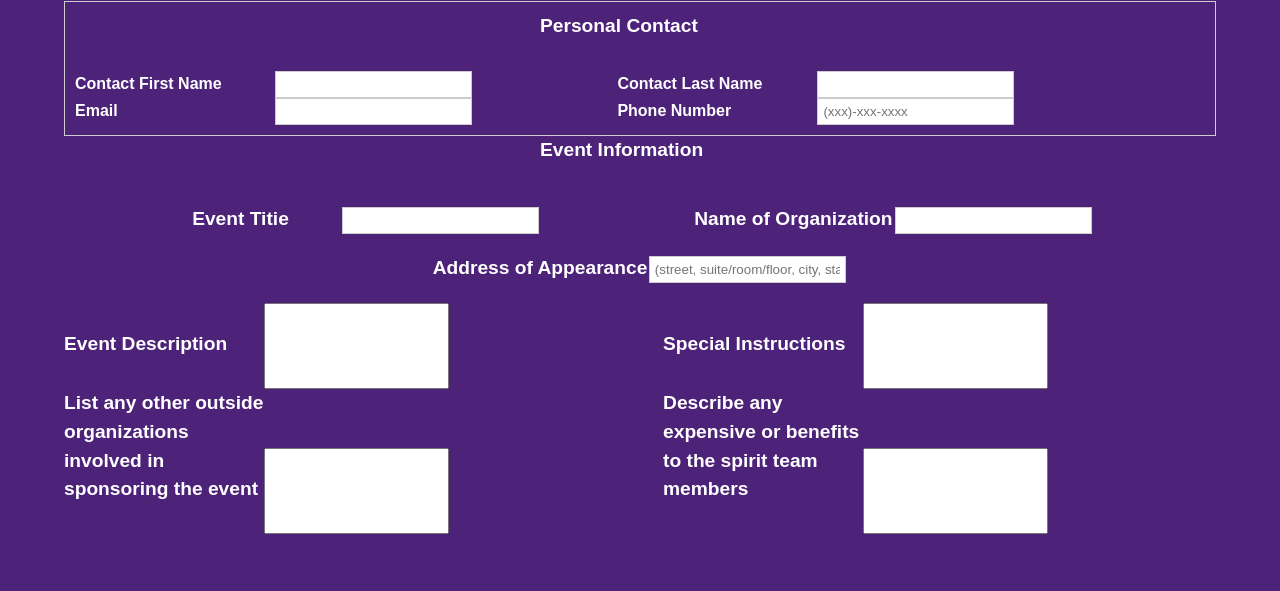
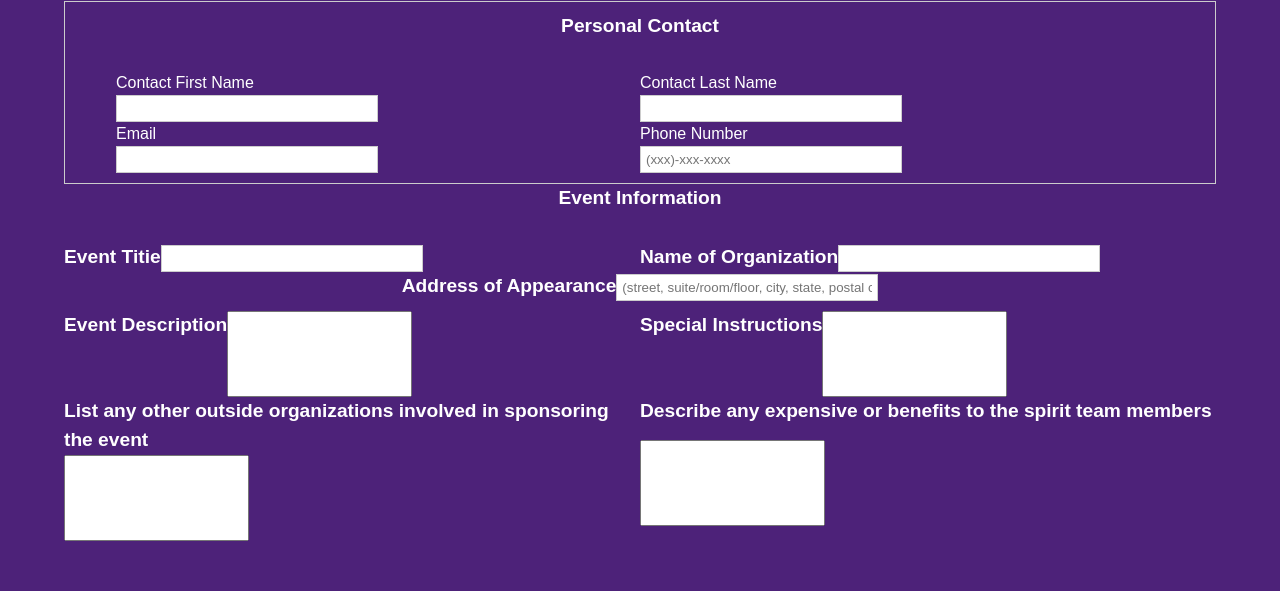
Before and after one commit to jhmejia/superfrog-scheduler, a Vue app in the folder superfrogstudentscheduler/: page /range in a window 1280 px wide. Both pictures are taken after a click on the button "Forward". Shown: the part 129-720 px from the top of the page. Built offline with nearby package versions, Linux system fonts and the light colour scheme; some icons are missing.

Commit message:
Request page is Functional, just trying to finish up css/workout bugs

```diff
--- a/superfrogstudentscheduler/package.json
+++ b/superfrogstudentscheduler/package.json
@@ -9,6 +9,7 @@
     "preview": "vite preview"
   },
   "dependencies": {
+    "@vuepic/vue-datepicker": "^4.5.1",
     "vue": "^3.2.47",
     "vue-datepicker-ui": "^3.1.1",
     "vue-router": "^4.1.6",
--- a/superfrogstudentscheduler/src/components/request-page/date-time-page.vue
+++ b/superfrogstudentscheduler/src/components/request-page/date-time-page.vue
@@ -1,48 +1,97 @@
 <template class="main">
-  <Datepicker
+  <div class="date">
+    Pick Date:
+  <VueDatePicker
+    :enable-time-picker="false"
+    v-model="scheduleDate"
+    :format="formatDate"
+    @closed="updateDate"
 
-    v-model="eventInfo.scheduleDate"
-    lang="en"
-    @input="updateParent"
-    date-format="{
-      day: '2-digit',
-      month: '2-digit',
-      year: 'numeric' }"
   />
+</div>
+Pick Starting Time:
+<div class="time">
+  <VueDatePicker
+    v-model="startTime"
+    time-picker
+    :format="formatS"
+    @closed="updateStart"
+    :is-24="false"
 
+    />
+Pick Ending Time:
+    <VueDatePicker
+    v-model="endTime"
+    time-picker
+    :format='formatE'
+    @closed="updateEnd"
+    :is-24="false"
+    />
+  </div>
 </template>
 
   <script>
 
-  import 'vue-datepicker-ui/lib/vuedatepickerui.css';
-  import VueDatepickerUi from 'vue-datepicker-ui';
+
+  import VueDatePicker from '@vuepic/vue-datepicker';
+  import '@vuepic/vue-datepicker/dist/main.css'
+import { format } from 'date-fns';
+  import { ref } from 'vue';
 
   export default {
     name: 'DateTimePage',
     data() {
       return {
-        scheduleDate: [
-        new Date()
-          ],
-        startTime: '',
-        endTime: '',
+        startTime: ref(new Date()),
+        endTime: ref(new Date()),
+        scheduleDate: ref(new Date()),
+
       }
+    },
+    computed:{
+
     },
     props: {
       eventInfo: {
         type: Object
       }
+
     },
     components: {
-      Datepicker: VueDatepickerUi
+      VueDatePicker
+
     },
     methods: {
       updateParent() {
       this.$emit('update', {
         eventInfo: this.eventInfo,
         })},
+        updateStart(){
+          this.eventInfo.startTime = this.startTime;
+          this.updateParent();
+        },
+        updateEnd(){
+          this.eventInfo.endTime = this.endTime;
+          this.updateParent();
+        },
+        updateDate(){
+          this.eventInfo.scheduleDate = this.scheduleDate;
+          this.updateParent();
+        },
+        formatS(date) {
+          this.eventInfo.startTime = format(date, 'hh:mm a');
+          return format(date, 'hh:mm a');
+        },
+        formatE(date) {
+          this.eventInfo.endTime = format(date, 'hh:mm a');
+          return format(date, 'hh:mm a');
+          },
+        formatDate(date) {
+          this.eventInfo.scheduleDate = format(date, 'MM/dd/yyyy');
+          return format(date, 'MM/dd/yyyy');
+        },
+        }
+  }
 
 
-    }
-  }
   </script>
--- a/superfrogstudentscheduler/src/components/request-page/detail-form-page.vue
+++ b/superfrogstudentscheduler/src/components/request-page/detail-form-page.vue
@@ -4,7 +4,7 @@
         <table class="date-table">
           <tr>
             <td>Date</td>
-            <td>{{ formattedDate }}</td>
+            <td>{{ eventInfo.scheduleDate }}</td>
           </tr>
           <tr>
             <td>Start Time</td>
@@ -130,11 +130,7 @@
     }
   },
   computed: {
-      formattedDate() {
-        if(!this.scheduleDate) return '';
-        const string = this.scheduleDate.toLocaleDateString('en-US');
-        return string;
-      },
+
     }
   }
   </script>
@@ -183,6 +179,7 @@
   align-items: center;
 
 }
+
 .title-container {
   display: flex;
   justify-content: center;
@@ -194,8 +191,17 @@
   flex-wrap: wrap;
 }
 .input-container > div{
-  flex-basis: 48%;
+  flex-basis: 50%;
+  display: flex;
+  flex-direction: column;
+  align-items: center;
 }
+
+.input-container > div > span{
+  position: relative;
+  align-self: flex-start;
+}
+
 
 .title-1 {
   font-size: 1.2em;
@@ -205,16 +211,14 @@
   align-items: center;
 }
 
-div > span {
-  display: inline-block;
-  width: 200px;
-  font-weight: bold;
-}
+
 
 .normal-text{
-  width: 185px;
+  width: 250px;
   padding: 5px;
   border: 1px solid #ccc;
+  position: relative;
+  align-self: flex-start;
 
 }
 
@@ -236,13 +240,28 @@ select{
 }
 
 .event-2 > div{
-  flex-basis: 48%;
+
+  flex-basis: 50%;
+  display: flex;
+  align-items: center;
+  flex-wrap: wrap;
+}
+
+.event-2 > div > span{
+  position: relative;
+  align-self: flex-start;
+}
+
+.event-1 > div > span{
+  position: relative;
+  align-self: flex-start;
 }
 .event-1 > div{
-  flex-basis: 48%;
-  padding: 10px;
-  box-sizing: border-box;
-  display: inline;
+
+  flex-basis: 50%;
+  display: flex;
+  align-items: center;
+  flex-wrap: wrap;
 
 }
 .event-1 > div:nth-child(3)
--- a/superfrogstudentscheduler/src/components/request-page/review-sub-page.vue
+++ b/superfrogstudentscheduler/src/components/request-page/review-sub-page.vue
@@ -5,7 +5,7 @@
         <table>
           <tr>
             <td>Date</td>
-            <td>{{formattedDate}}</td>
+            <td>{{eventInfo.scheduleDate}}</td>
 
           </tr>
           <tr>
@@ -18,7 +18,6 @@
           </tr>
         </table>
       </span>
-      <hr>
       <span class="contact-info-1">
         <table>
           <tr>
@@ -35,7 +34,6 @@
             <td>{{eventInfo.phoneNumber}}</td>
           </tr>
         </table>
-        <hr>
       </span>
       <span class="event-info-1">
         <table>
@@ -66,16 +64,15 @@
 
 
         </table>
-        <hr>
       </span>
       <span class="cost-1">
         <table>
           <tr>
-            <td>Superfrog cost x hours</td>
+            <td>Superfrog cost (175) x hours</td>
           </tr>
           <tr>
 
-            <td>Totalcost = {{eventInfo.expensesBenefits}}</td>
+            <td>Totalcost = {{getTotalPrice(eventInfo.startTime,eventInfo.endTime, eventInfo.eventType)}}</td>
           </tr>
         </table>
       </span>
@@ -114,15 +111,48 @@ import { computed } from '@vue/reactivity';
     }
 
     },
-    computed: {
-      formattedDate() {
-        if(!this.scheduleDate) return '';
-        const string = this.scheduleDate.toLocaleDateString('en-US')
-        return string;
-      },
 
+    methods: {
+      getTotalPrice(startTime, endTime,type) {
+
+          let typeCoef = 0
+
+          if(type == "TCU") typeCoef = 100
+          else if(type == "Public") typeCoef = 100
+          else if(type == "Private") typeCoef = 175
+
+          const start = new Date(`2000-01-01T${startTime.replace(/(\d{1,2}):(\d{2}) ([AP]M)/, function(match, hour, minute, period) {
+            return `${hour % 12 + (period.toUpperCase() === 'PM' ? 12 : 0)}:${minute}:00`;
+          })}`);
+
+          const end = new Date(`2000-01-01T${endTime.replace(/(\d{1,2}):(\d{2}) ([AP]M)/, function(match, hour, minute, period) {
+            return `${hour % 12 + (period.toUpperCase() === 'PM' ? 12 : 0)}:${minute}:00`;
+          })}`);
+          let difference = end.getTime() - start.getTime();
+          console.log(difference)
+
+          if (end.getTime() < start.getTime()) {
+            difference += 12 * 60 * 60 * 1000;
+          }
+
+          const hours = difference / (60 * 60 * 1000);
+
+          return parseFloat(hours * typeCoef);
+}
     }
 
 
 }
   </script>
+
+  <style scoped>
+.contact-info-1{
+  border: 1px solid black ;
+  border-radius: 5px;
+}
+
+td{
+  border-color: lightgray;
+  background-color: lightgray;
+}
+</style>
```
Also changed, not shown: 1 other file (tests, documents, lock files or other folders).
